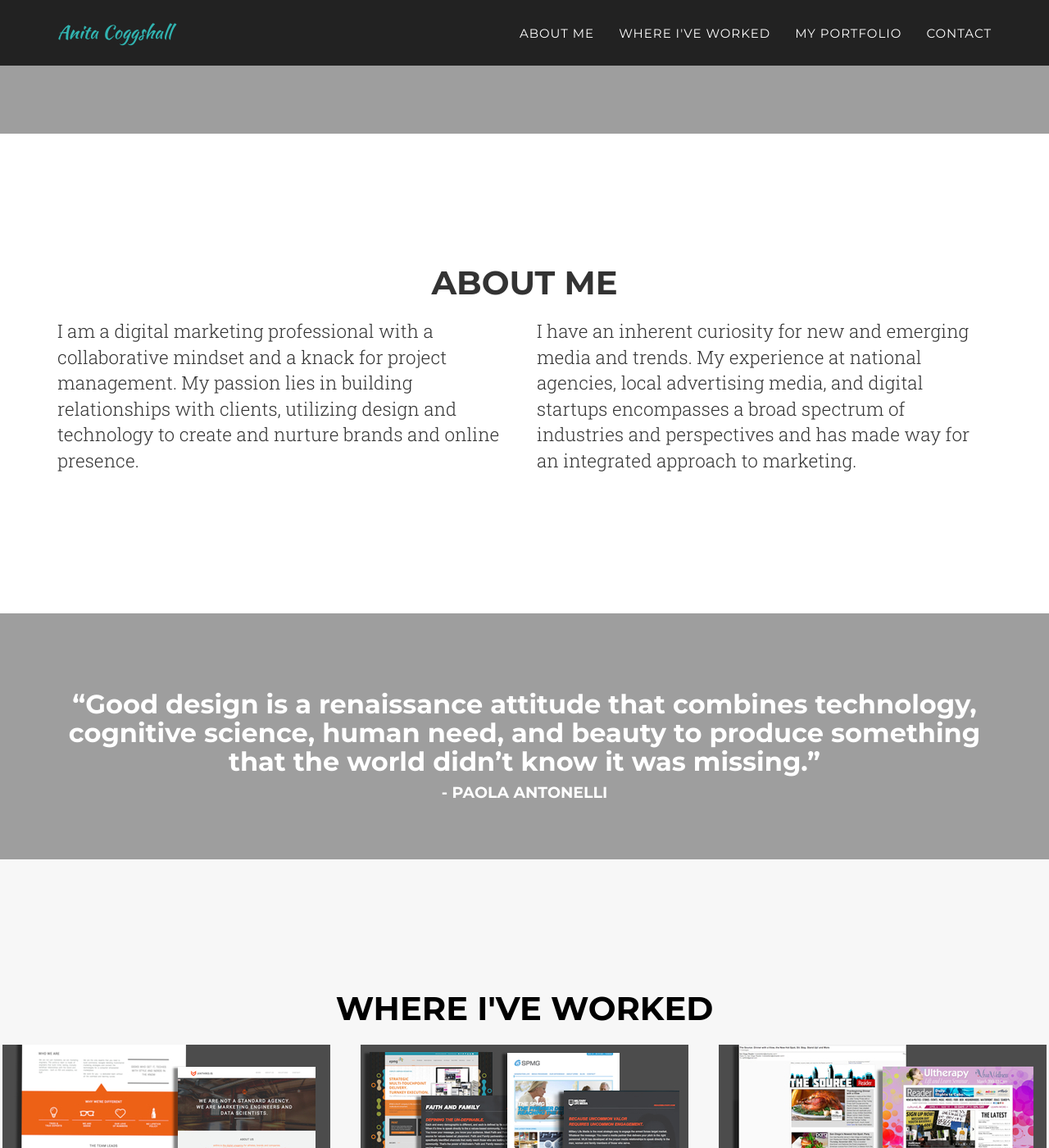
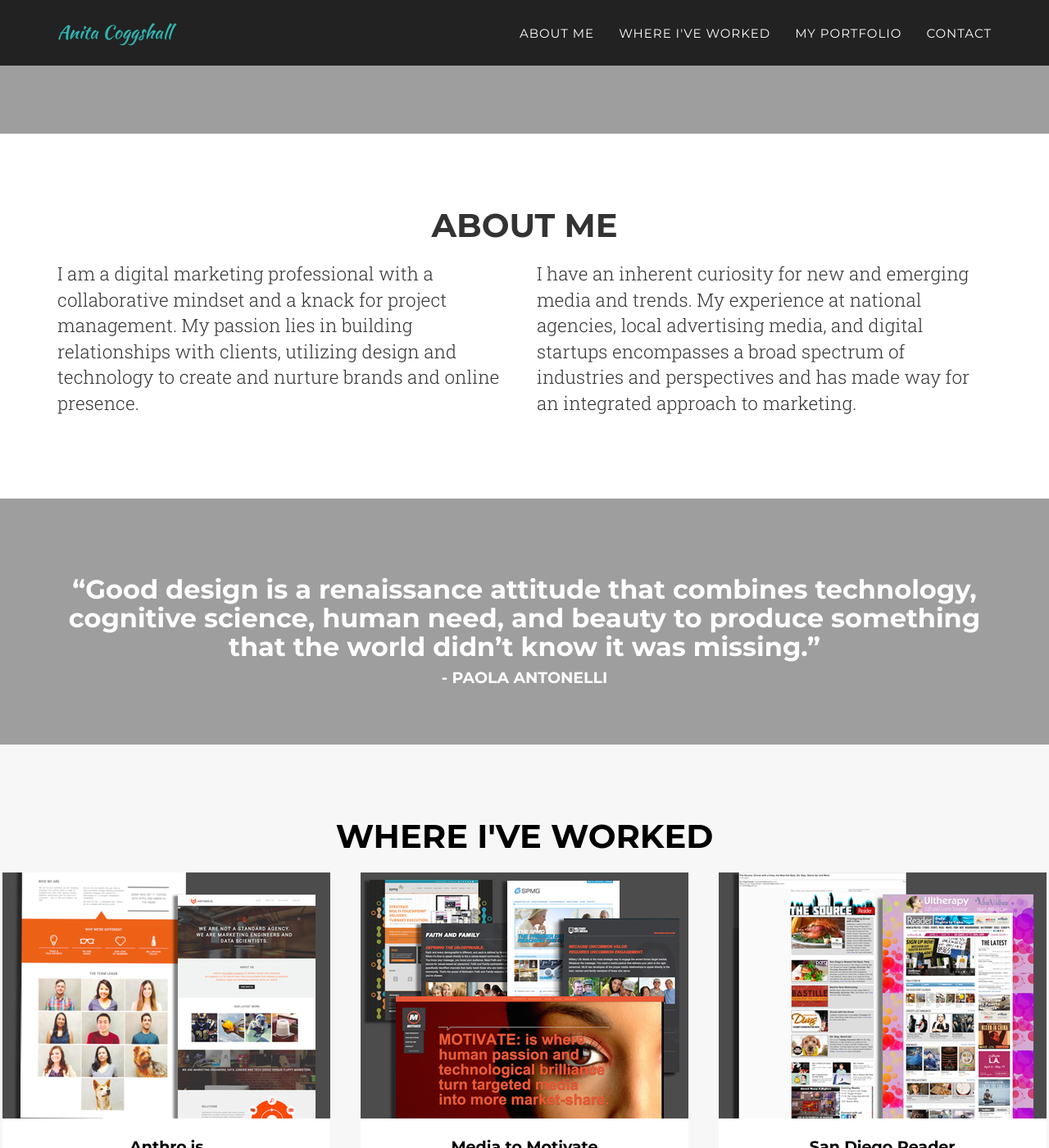
Before and after one commit to vpoola88/anita-portfolio, a Jekyll site: the page built from index.html, in a window 1280 px wide and 1400 px high, scrolled down 670 px. Shown: the whole window at 82% size. Built offline with Jekyll 4.4.1, drawn with Linux system fonts in a browser that asks for light colours; some web fonts are replaced.

Commit message:
fix section spacing

```diff
--- a/_includes/css/agency.css
+++ b/_includes/css/agency.css
@@ -342,7 +342,7 @@ section h3.section-subheading {
 
 @media(min-width:768px) {
     section {
-        padding: 150px 0;
+        padding: 80px 0;
     }
 }
 
--- a/_includes/portfolio_grid.html
+++ b/_includes/portfolio_grid.html
@@ -4,6 +4,7 @@
             <div class="row">
                 <div class="col-lg-12 text-center">
                     <h2 class="section-heading">My Portfolio</h2>
+                    <br>
                 </div>
             </div>
             <div class="row">
```
Also changed, not shown: 1 other file.
